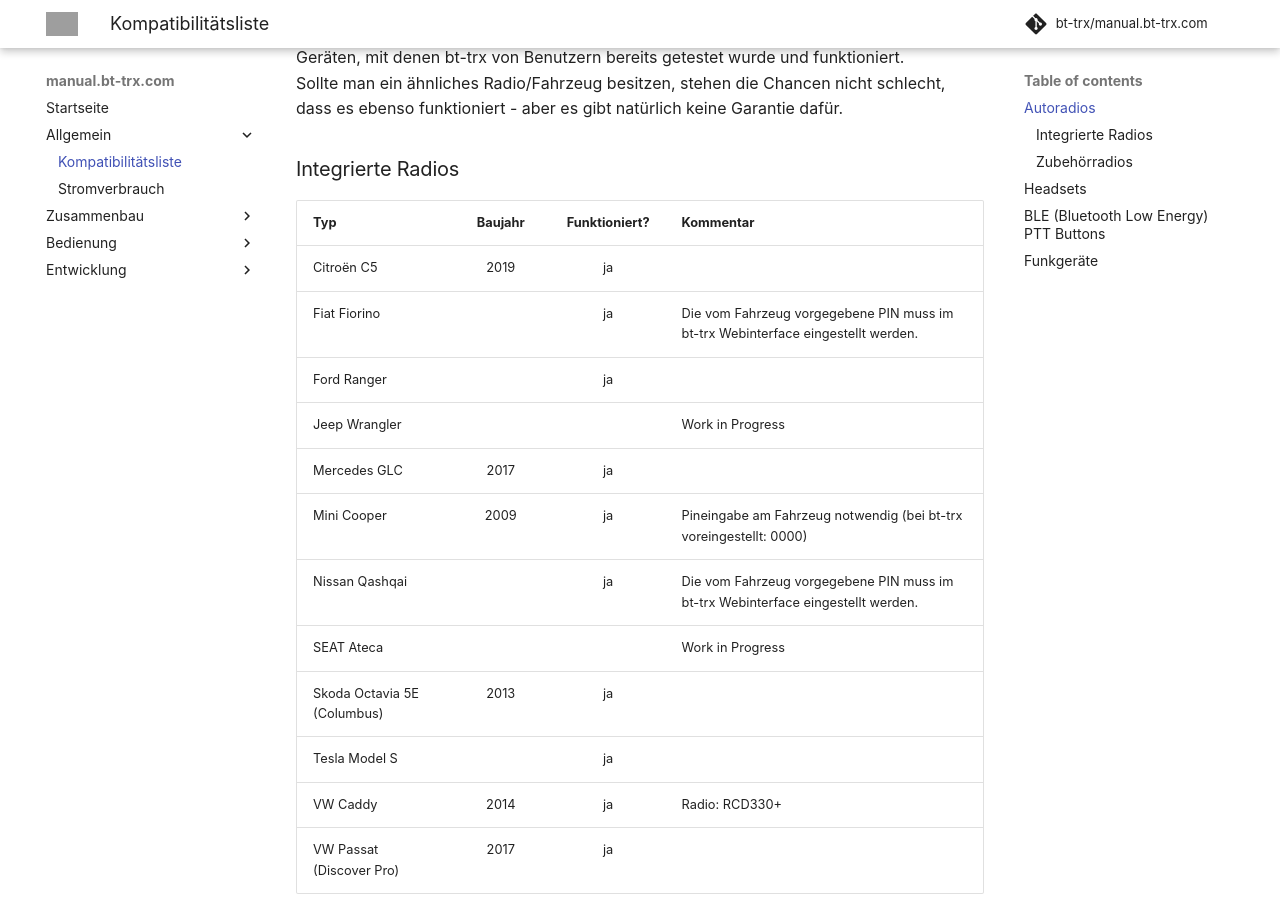
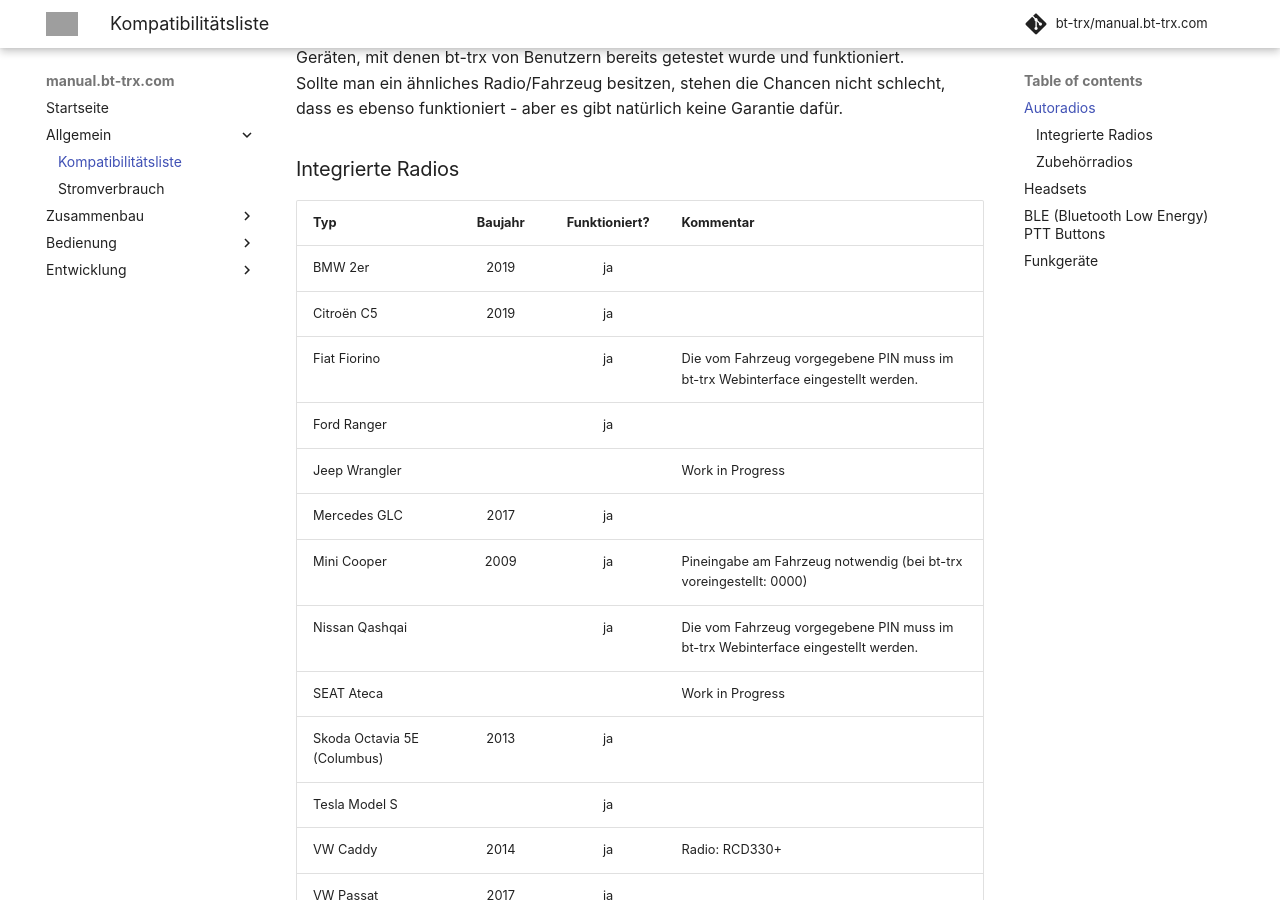
Before and after one commit to bt-trx/manual.bt-trx.com, an MkDocs documentation site: the page built from docs/10_Allgemein/Kompatibilitätsliste.md, in a window 1280 px wide and 900 px high, scrolled down 406 px. Built offline with MkDocs 1.6.1 and Material for MkDocs 9.7.7, drawn with Linux system fonts in a browser that asks for light colours; comment, search, counter and statistics services are not loaded; grey boxes are pictures that could not be loaded.

Commit message:
Add BWM 2er zur Liste

```diff
--- a/docs/10_Allgemein/Kompatibilitätsliste.md
+++ b/docs/10_Allgemein/Kompatibilitätsliste.md
@@ -18,6 +18,7 @@
 
 | Typ                      | Baujahr | Funktioniert? | Kommentar |
 |--------------------------|:-------:|:-------------:|-----------|
+| BMW 2er                  | 2019    |ja            |  |
 | Citroën C5               | 2019    |ja            |  |
 | Fiat Fiorino             |         |ja            | Die vom Fahrzeug vorgegebene PIN muss im  bt-trx Webinterface eingestellt werden. |
 | Ford Ranger              |         |ja            |  |
```
